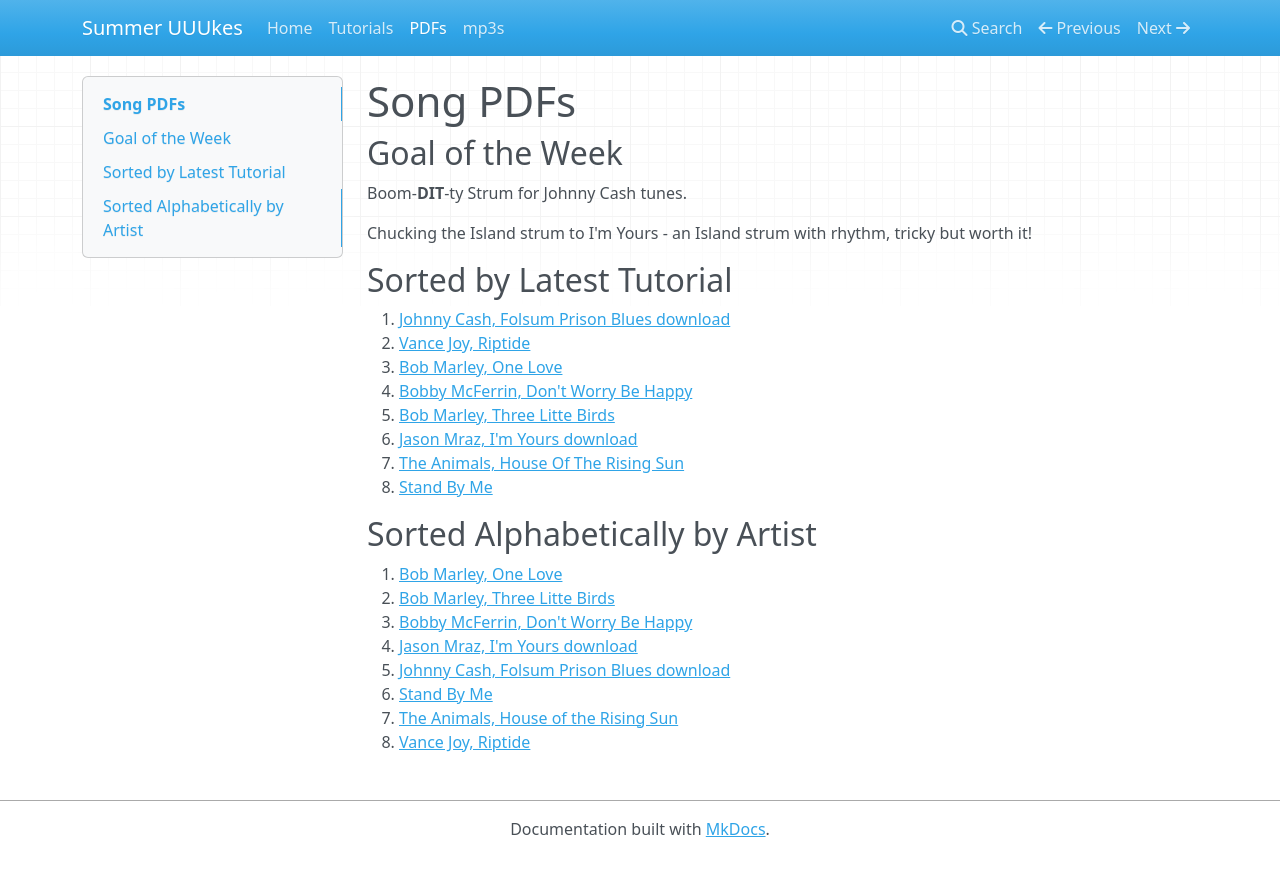
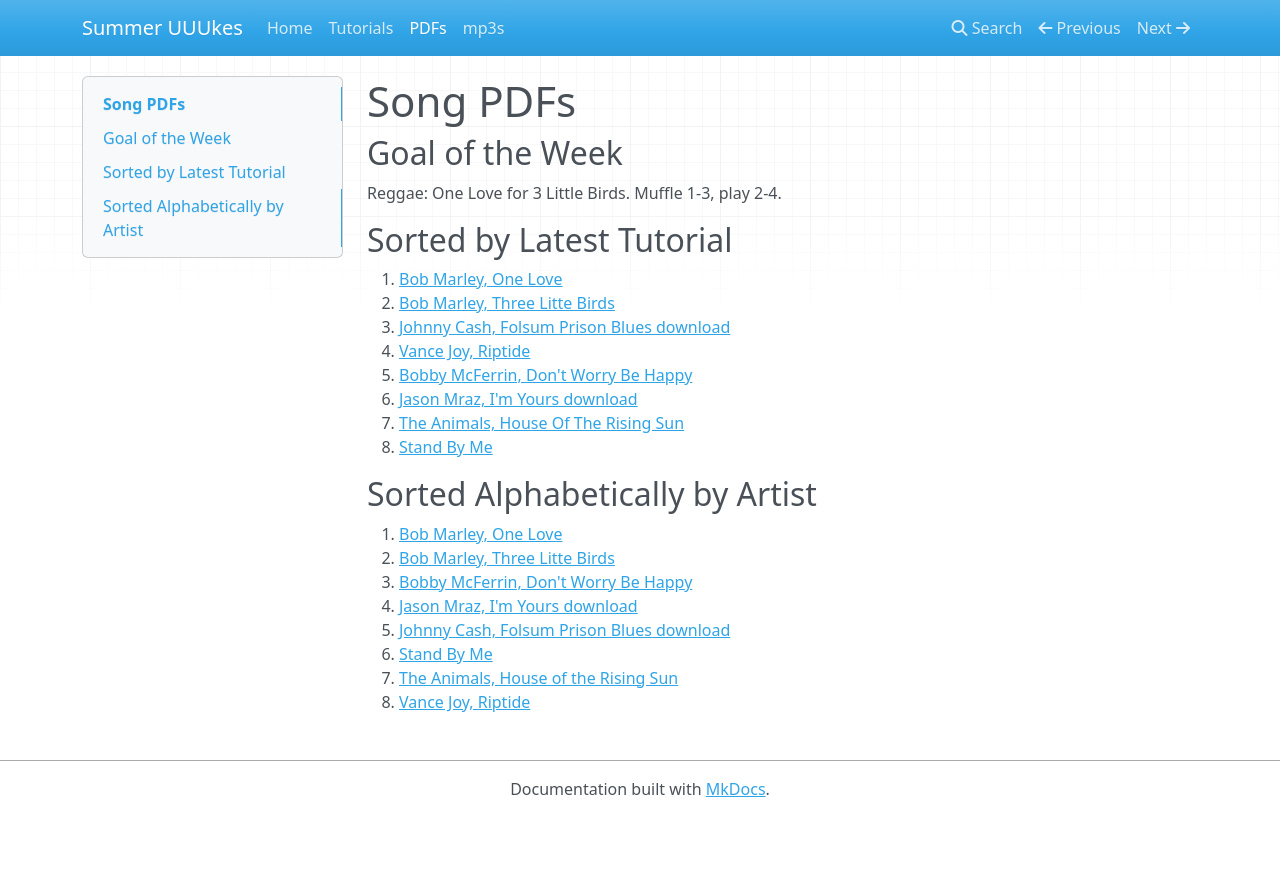
Before and after one commit to dougsweetser/uuukes, an MkDocs documentation site: the page built from docs/pdfs/pdfs.md, in a window 1280 px wide. Shown: the top 876 px of the page. Built offline with MkDocs 1.6.1, drawn with Linux system fonts in a browser that asks for light colours; nearby versions of some CDN libraries.

Commit message:
Updated.

```diff
--- a/docs/goal_of_the_week.md
+++ b/docs/goal_of_the_week.md
@@ -1,6 +1,3 @@
 ## Goal of the Week
 
-Boom-**DIT**-ty Strum for Johnny Cash tunes.
-
-Chucking the Island strum to I'm Yours - an Island strum with rhythm, tricky
-but worth it!
+Reggae: One Love for 3 Little Birds. Muffle 1-3, play 2-4.
--- a/docs/pdfs/pdfs.md
+++ b/docs/pdfs/pdfs.md
@@ -4,11 +4,11 @@
 
 ## Sorted by Latest Tutorial
 
+1. [Bob Marley, One Love](Bob_Marley__One_Love.pdf)
+1. [Bob Marley, Three Litte Birds](Bob_Marley__Three_Little_Birds_Songsheet.pdf)
 1. [Johnny Cash, Folsum Prison Blues download](Johnny_Cash__Folsom_Prison_Blues.pdf)
 1. [Vance Joy, Riptide](Vance_Joy__Riptide.pdf)
-1. [Bob Marley, One Love](Bob_Marley__One_Love.pdf)
 1. [Bobby McFerrin, Don't Worry Be Happy](Bobby_McFerrin_Dont_worry_be_happy.pdf)
-1. [Bob Marley, Three Litte Birds](Bob_Marley__Three_Little_Birds_Songsheet.pdf)
 1. [Jason Mraz, I'm Yours download](Jason_Mraz__Im_Yours.pdf)
 1. [The Animals, House Of The Rising Sun](Animals__House_Of_The_Rising_Sun.pdf)
 1. [Stand By Me](Stand_By_Me__G.pdf)
```
Also changed, not shown: docs/tutorials.md (+29 -21 lines).
